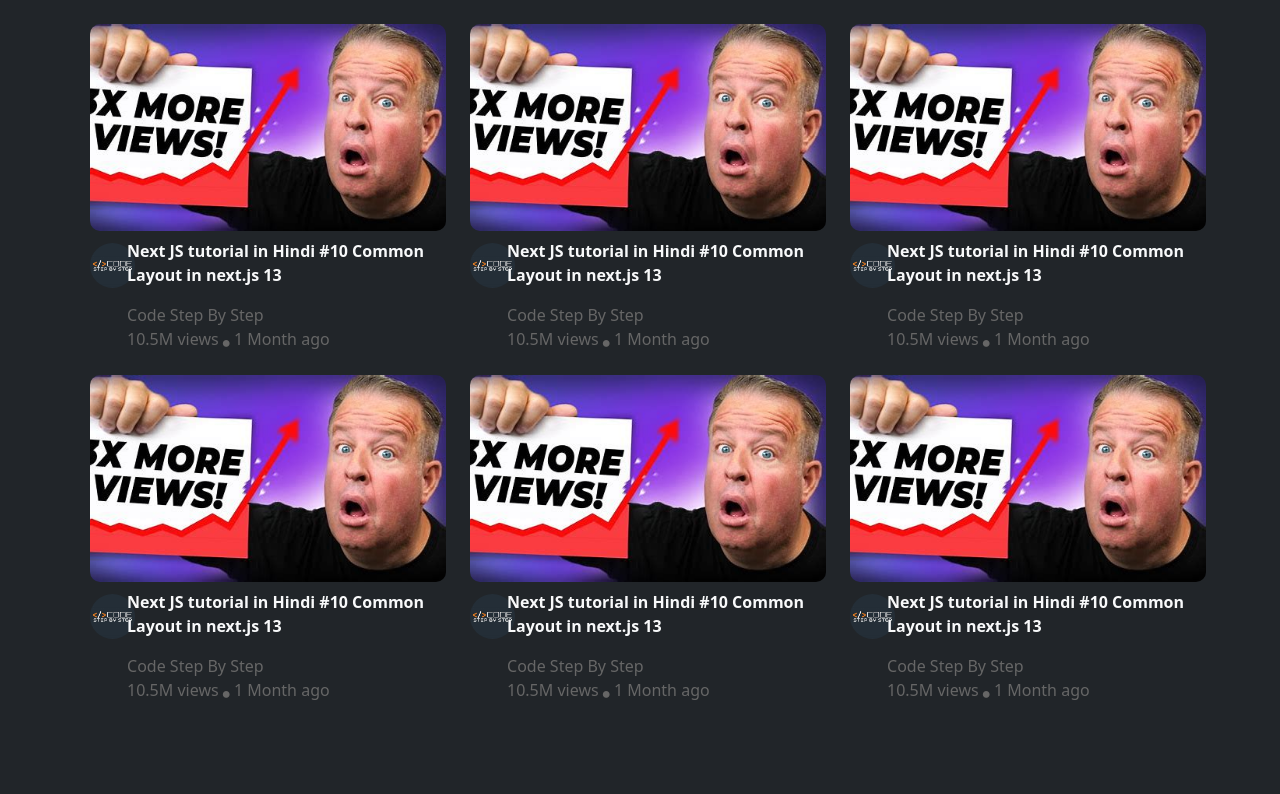
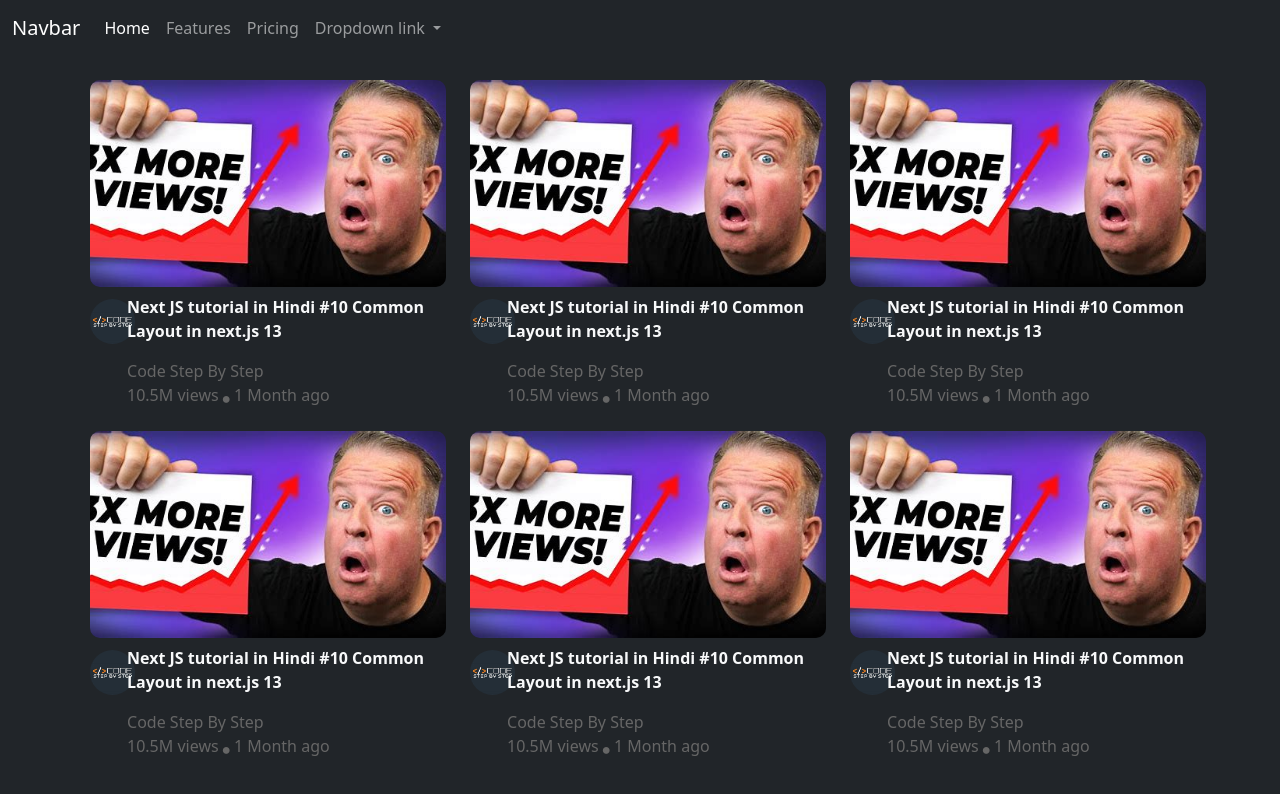
Before and after one commit to AnandShirbhaiyye/youtube-clone, a plain HTML site: page index.html in a window 1280 px wide. Drawn offline with nearby package versions, Linux system fonts and the light colour scheme.

Commit message:
added navbar

```diff
--- a/index.html
+++ b/index.html
@@ -13,6 +13,37 @@
     />
   </head>
   <body class="bg-dark">
+    <nav class="navbar navbar-expand-lg navbar-dark bg-dark">
+        <div class="container-fluid">
+          <a class="navbar-brand" href="#">Navbar</a>
+          <button class="navbar-toggler" type="button" data-bs-toggle="collapse" data-bs-target="#navbarNavDropdown" aria-controls="navbarNavDropdown" aria-expanded="false" aria-label="Toggle navigation">
+            <span class="navbar-toggler-icon"></span>
+          </button>
+          <div class="collapse navbar-collapse" id="navbarNavDropdown">
+            <ul class="navbar-nav">
+              <li class="nav-item">
+                <a class="nav-link active" aria-current="page" href="#">Home</a>
+              </li>
+              <li class="nav-item">
+                <a class="nav-link" href="#">Features</a>
+              </li>
+              <li class="nav-item">
+                <a class="nav-link" href="#">Pricing</a>
+              </li>
+              <li class="nav-item dropdown">
+                <a class="nav-link dropdown-toggle" href="#" id="navbarDropdownMenuLink" role="button" data-bs-toggle="dropdown" aria-expanded="false">
+                  Dropdown link
+                </a>
+                <ul class="dropdown-menu" aria-labelledby="navbarDropdownMenuLink">
+                  <li><a class="dropdown-item" href="#">Action</a></li>
+                  <li><a class="dropdown-item" href="#">Another action</a></li>
+                  <li><a class="dropdown-item" href="#">Something else here</a></li>
+                </ul>
+              </li>
+            </ul>
+          </div>
+        </div>
+      </nav>
     <div class="container">
           <div class="row">
             <div class="col-md-4 col-sm-6">
```
